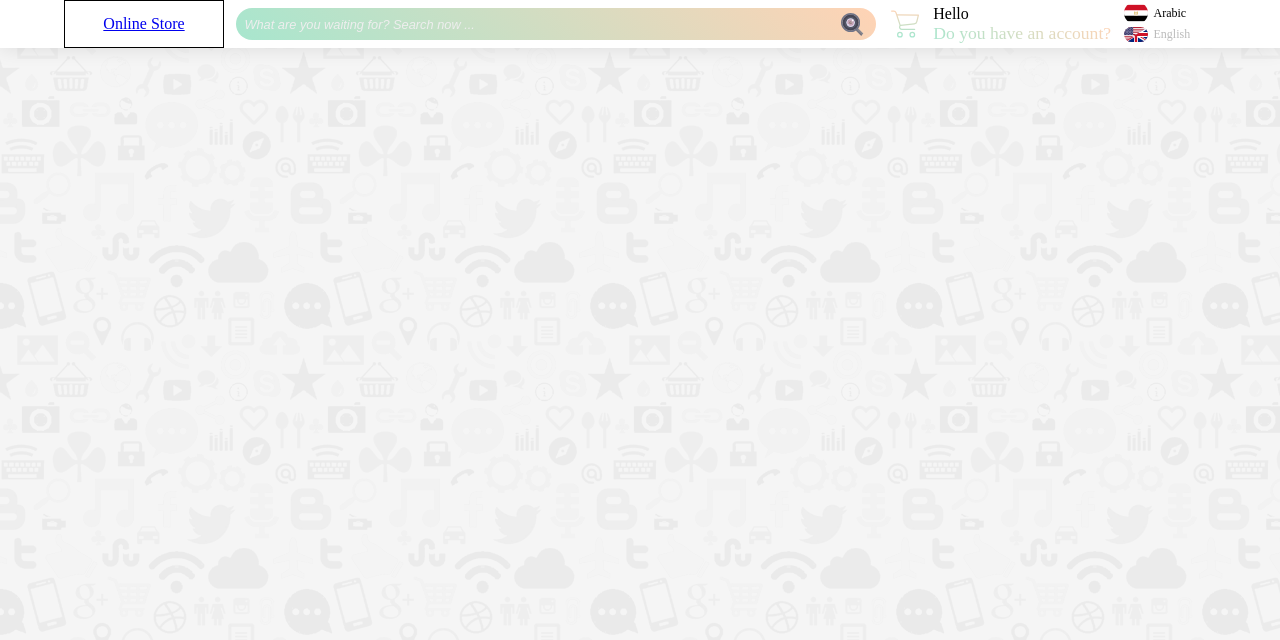
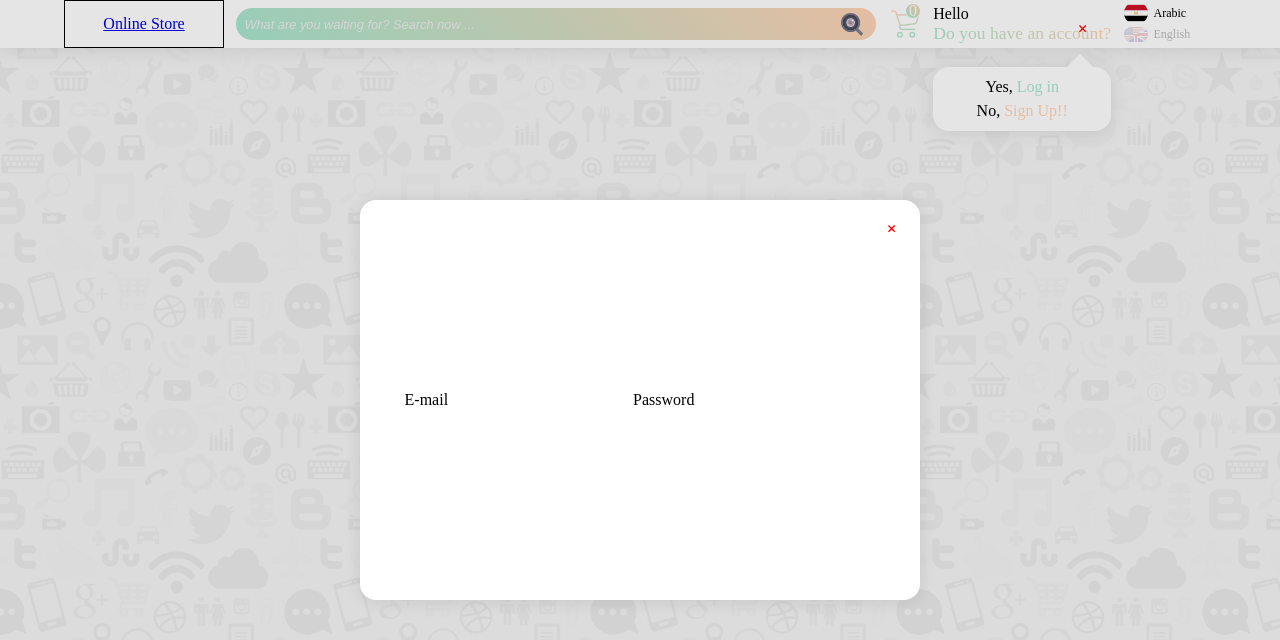
Before and after one commit to mohammed-khaled-0x/online-store, a website built with webpack: page src/client/views/index.html in a window 1280 px wide. Built offline with nearby package versions, Linux system fonts and the light colour scheme.

Commit message:
edit login style

```diff
--- a/src/client/index.js
+++ b/src/client/index.js
@@ -5,5 +5,6 @@ import './styles/header.scss';
 //import javascript
 import './js/animation';
 import './js/image-src';
-//import './js/cursor-click';
 import './js/serach-box-drop-list';
+import './js/language';
+import './js/login';
--- /dev/null
+++ b/src/client/js/language.js
@@ -0,0 +1,17 @@
+const english = document.getElementById('english');
+const arabic = document.getElementById('arabic');
+const header = document.getElementById('header');
+
+english.onclick = () => {
+    arabic.removeAttribute('class', 'title');
+    english.className = 'selected-language';
+    english.title = 'Selected Language';
+    //header.classList.replace('rtl-header', 'ltr-header');
+}
+
+arabic.onclick = () => {
+    english.removeAttribute('class', 'title');
+    arabic.className = 'selected-language';
+    arabic.title = 'Selected Language';
+    //header.classList.replace('ltr-header', 'rtl-header');
+}
--- /dev/null
+++ b/src/client/js/login.js
@@ -0,0 +1,6 @@
+const loginGreetingButton = document.getElementById('greeting-login');
+const loginForm = document.getElementById('login');
+
+loginGreetingButton.onclick = () => {
+
+};
--- a/src/client/styles/header.scss
+++ b/src/client/styles/header.scss
@@ -152,6 +152,7 @@ header {
         .cart {
             height: 100%;
             width: 2em;
+            position: relative;
             @include flex;
 
             //Cart Svg
@@ -160,8 +161,22 @@ header {
                 height: 2em;
             }
 
+            #number_of_purchases {
+                border: 1px solid;
+                width: auto;
+                height: 1em;
+                @include flex;
+                position: absolute;
+                top: 0.2em;
+                left: 1em;
+                background-image: linear-gradient(45deg, #a8e6ce, #ffd3b5);
+                color: #fff;
+                border-radius: 1em;
+                padding: 0.2em;
+            }
+
             &:hover {
-                svg {
+                #number_of_purchases {
                     transform: scale(1.2);
                     transition: 700ms cubic-bezier(0, 0, 0, 1);
                     cursor: pointer;
@@ -182,9 +197,8 @@ header {
             }
 
             .check-account {
+                @include gradientText;
                 background-image: $main-grdt-bg-c;
-                -webkit-background-clip: text;
-                -webkit-text-fill-color: transparent;
                 cursor: pointer;
                 font-size: 1.1em;
             }
@@ -252,6 +266,55 @@ header {
                     overflow: visible;
                 }
             }
+
+            .form {
+                .background {
+                    width: 100%;
+                    height: 100vh;
+                    background: #000;
+                    position: fixed;
+                    top: 0;
+                    left: 0;
+                    z-index: 2;
+                    opacity: 0.1;
+                }
+
+                #login {
+                    position: fixed;
+                    top: 50%;
+                    left: 50%;
+                    transform: translate(-50%, -50%);
+                    width: 35em;
+                    height: 25em;
+                    background-color: #fff;
+                    z-index: 3;
+                    border-radius: 1em;
+                    box-shadow: $main-shadow;
+                }
+
+                .mutual {
+                    @include flex;
+                    .close-button {
+                        position: absolute;
+                        top: 1em;
+                        right: 1em;
+                        width: 1em;
+                        height: 1em;
+                        color: #f00;
+                        @include flex;
+                        border-radius: 50%;
+                        cursor: pointer;
+                        transform: rotate(45deg);
+                        font-size: 1.2em;
+                        font-weight: bold;
+                        user-select: none;
+
+                        &:hover {
+                            box-shadow: rgba(255,0,0, 0.4) 0px 0px 10px;
+                        }
+                    }
+                }
+            }
         }
 
         //Language
@@ -305,6 +368,10 @@ header {
                 user-select: none !important;
                 text-decoration: none !important;
 
+                img {
+                    opacity: 0.2;
+                }
+
                 span {
                     color: #bbb !important;
                 }
@@ -318,3 +385,9 @@ header {
     z-index: 3;
     direction: ltr;
 }
+
+//Right To Left
+.rtl-header {
+    z-index: 3;
+    direction: rtl;
+}
--- a/src/client/styles/import/mixin.scss
+++ b/src/client/styles/import/mixin.scss
@@ -3,3 +3,9 @@
     justify-content: center;
     align-items: center;
 }
+
+@mixin gradientText {
+    background-clip: text;
+    -webkit-background-clip: text;
+    color: transparent;
+}
--- a/src/client/views/index.html
+++ b/src/client/views/index.html
@@ -7,7 +7,7 @@
 </head>
 <body>
     <!--Header-->
-    <header class="ltr-header container-shadow">
+    <header id="header" class="container-shadow ltr-header">
         <!--Header Container-->
         <div class="header-container">
             <!--Logo Container-->
@@ -65,7 +65,7 @@
                 </div>
             </div>
             <!--Cart Container-->
-            <div class='cart' title="Your shopping cart">
+            <div class='cart' title="Your cart is empty now">
                 <!--Cart Icon-->
                 <svg xmlns="http://www.w3.org/2000/svg" xmlns:xlink="http://www.w3.org/1999/xlink" viewBox="0 0 512 512" width="512" height="512">
                     <!--Gradient Colors-->
@@ -81,6 +81,7 @@
                     <path d="m372.786 380.772a46.5 46.5 0 1 0 46.5 46.5 46.549 46.549 0 0 0 -46.5-46.5zm0 72.992a26.5 26.5 0 1 1 26.5-26.5 26.526 26.526 0 0 1 -26.5 26.5z" fill="url(#b)"/>
                     <path d="m470.433 103.407-340.081-5.136-9.329-28.271a46.542 46.542 0 0 0 -44.164-32h-35.14a10 10 0 1 0 0 20h35.14a26.578 26.578 0 0 1 25.179 18.289l11.781 35.611 54.359 164.28-4.9 11.865a46.293 46.293 0 0 0 42.984 63.955h203.019a10 10 0 0 0 0-20h-203.019a26.312 26.312 0 0 1 -24.49-36.384l3.844-9.272 219.733-22.5a57 57 0 0 0 49.58-43.376l25.078-104.738a10 10 0 0 0 -9.574-12.323zm-34.955 112.415a36.988 36.988 0 0 1 -32.169 28.144l-217.365 22.274-48.936-147.866 320.641 4.843z" fill="url(#c)"/>
                 </svg>
+                <div id="number_of_purchases"><span>0</span></div>
             </div>
             <!--Greeting Container-->
             <div class="greeting">
@@ -95,6 +96,21 @@
                             <span id="greeting-signup">No, <span>Sign Up!!</span></span>
                         </div>
                     </div>
+                </div>
+                <div class="form">
+                    <div id="login" class="mutual">
+                        <div class="close-button">+</div>
+                        <div cass="inputs">
+                            <label for="login_email">E-mail</label>
+                            <input type="email" id="login_email">
+                            <label for="login_password">Password</label>
+                            <input type="password" id="login_password">
+                        </div>
+                    </div>
+                    <div id="signup" class="mutual">
+                        <div class="close-button">+</div>
+                    </div>
+                    <div class="background"></div>
                 </div>
             </div>
             <!--View Language-->
```
Also changed, not shown: src/client/js/cursor-click.js (deleted, +0 -39 lines).
